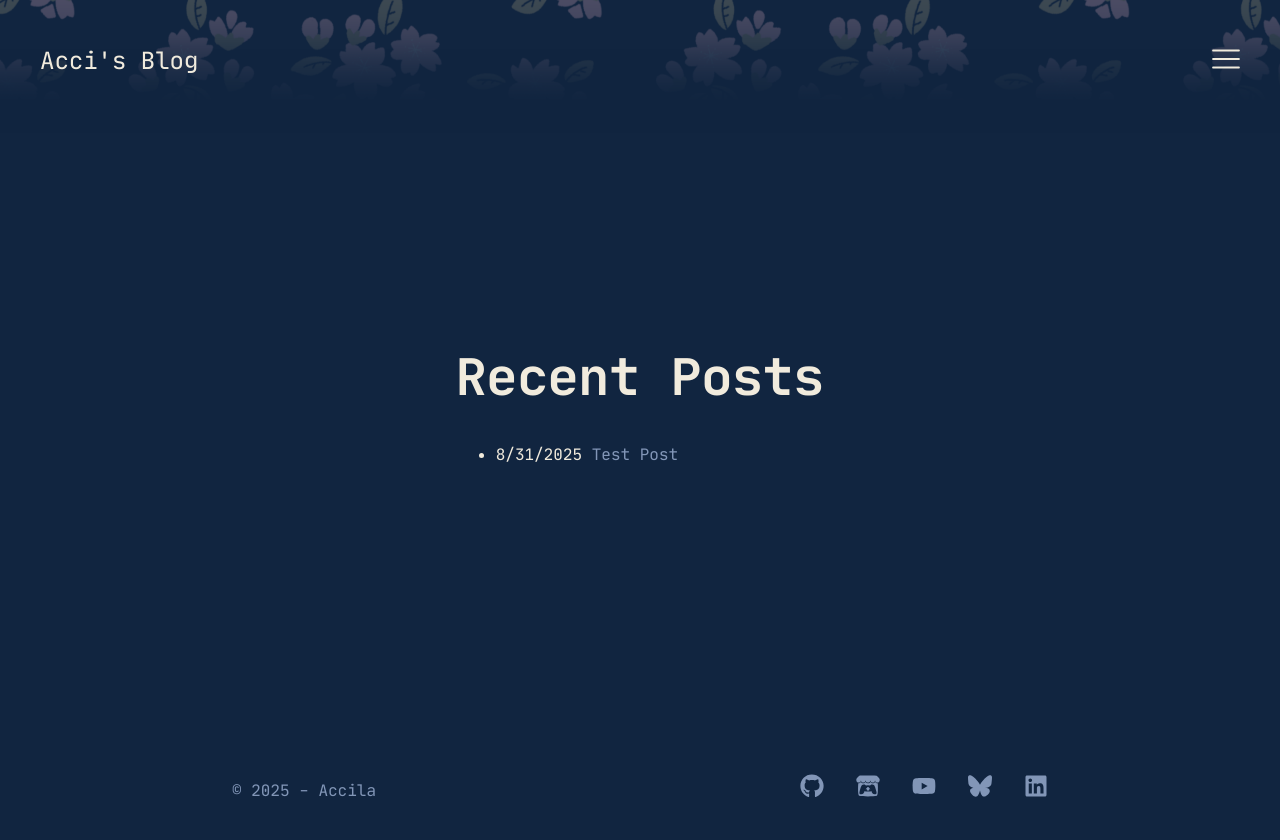
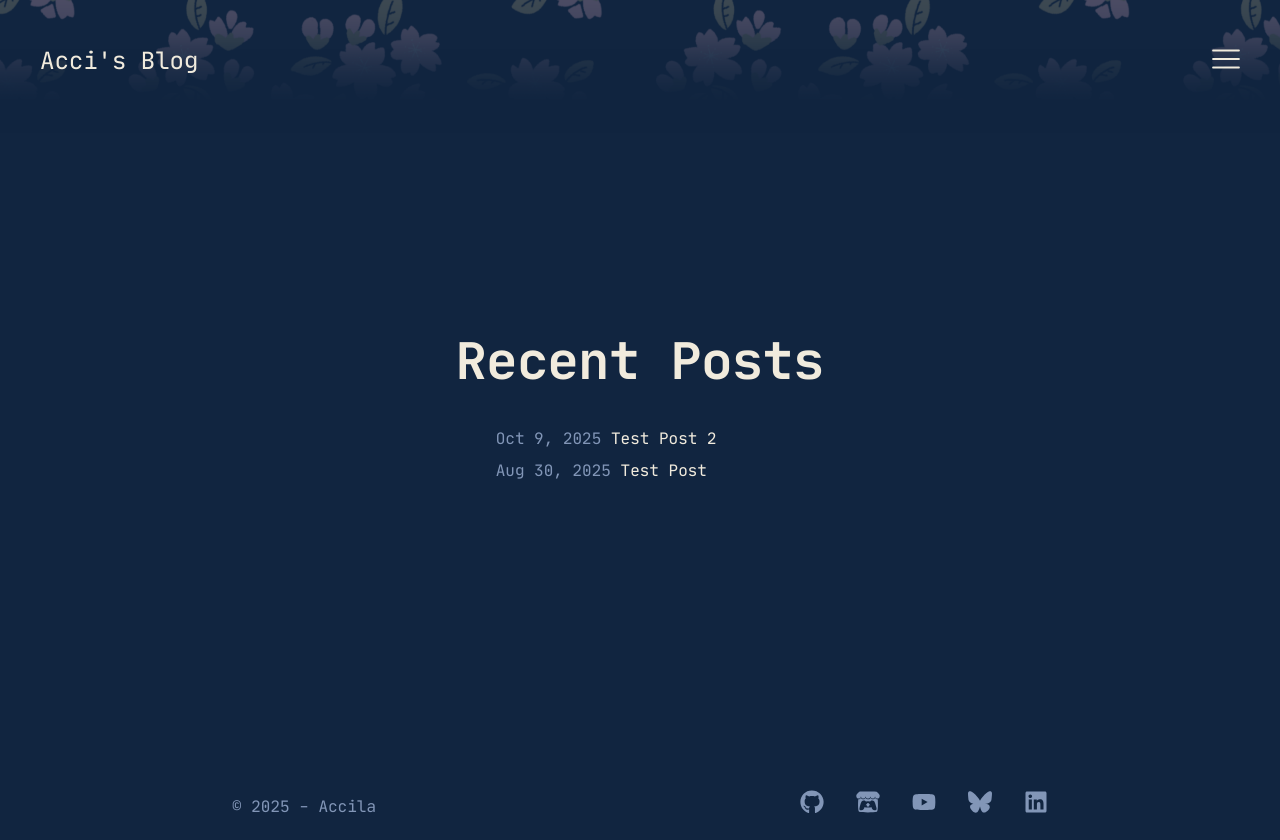
Before and after one commit to queenaccila/acci-blog, a React (Vite) app: page /posts in a window 1280 px wide. Built offline with nearby package versions, Linux system fonts and the light colour scheme.

Commit message:
Added 2nd post and time fix

```diff
--- a/src/content/PostIndex.js
+++ b/src/content/PostIndex.js
@@ -10,7 +10,7 @@ export const posts = Object.entries(
 // get recent posts for the page
 export function getRecentPosts(posts, limit = 5) {
   return posts
-    .filter(post => post.frontmatter && post.frontmatter.draft === false) // skip drafts
+    .filter(post => post.frontmatter && post.frontmatter.draft === false)
     .sort((a, b) => new Date(b.frontmatter.date) - new Date(a.frontmatter.date))
     .slice(0, limit);
 }
--- a/src/content/posts/2025/08/TestFile.mdx
+++ b/src/content/posts/2025/08/TestFile.mdx
@@ -1,6 +1,6 @@
 ---
 title: "Test Post"
-date: "2025-08-31"
+date: "2025-08-31T00:00:00"
 tags: ["devlog", "misc"]
 draft: false
 slug: "test-post"
--- /dev/null
+++ b/src/content/posts/2025/09/TestFile2.mdx
@@ -0,0 +1,11 @@
+---
+title: "Test Post 2"
+date: "2025-10-10T00:00:00"
+tags: ["devlog", "misc"]
+draft: false
+slug: "test-post-2"
+---
+
+# Hello World
+
+This is the second test file.
--- a/src/pages/Posts.css
+++ b/src/pages/Posts.css
@@ -1,3 +1,20 @@
+.post-div {
+    align-items: start;
+}
+
 .post-list {
+    list-style-type: none;
     text-align: left;
 }
+
+.single-link a {
+    color: #f1ebdd;
+}
+
+.single-link a:hover {
+    color: #f9bec2;
+}
+
+.date-color {
+    color: #8296b7;
+}
--- a/src/pages/Posts.jsx
+++ b/src/pages/Posts.jsx
@@ -8,12 +8,17 @@ function RecentPosts({limit = 20}) {
 
   return (
     <>
-      <div className="post-list">
+      <div className="post-div">
         <h1>Recent Posts</h1>
-        <ul>
+        <ul className="post-list">
           {recentPosts.map((post) => (
-            <li key={post.frontmatter.title}>
-              <span>{new Date(post.frontmatter.date).toLocaleDateString()}</span>{' '}
+            <li key={post.frontmatter.title} className="single-link">
+              <span className="date-color">{new Date(post.frontmatter.date).toLocaleDateString("en-US", {
+                timeZone: "America/Los_Angeles",
+                year: "numeric",
+                month: "short",
+                day: "numeric"
+              })}</span>{' '}
               <a href={`/posts/${post.frontmatter.slug || post.frontmatter.title.replace(/\s+/g, '-').toLowerCase()}`}>
                 {post.frontmatter.title}
               </a>
```
